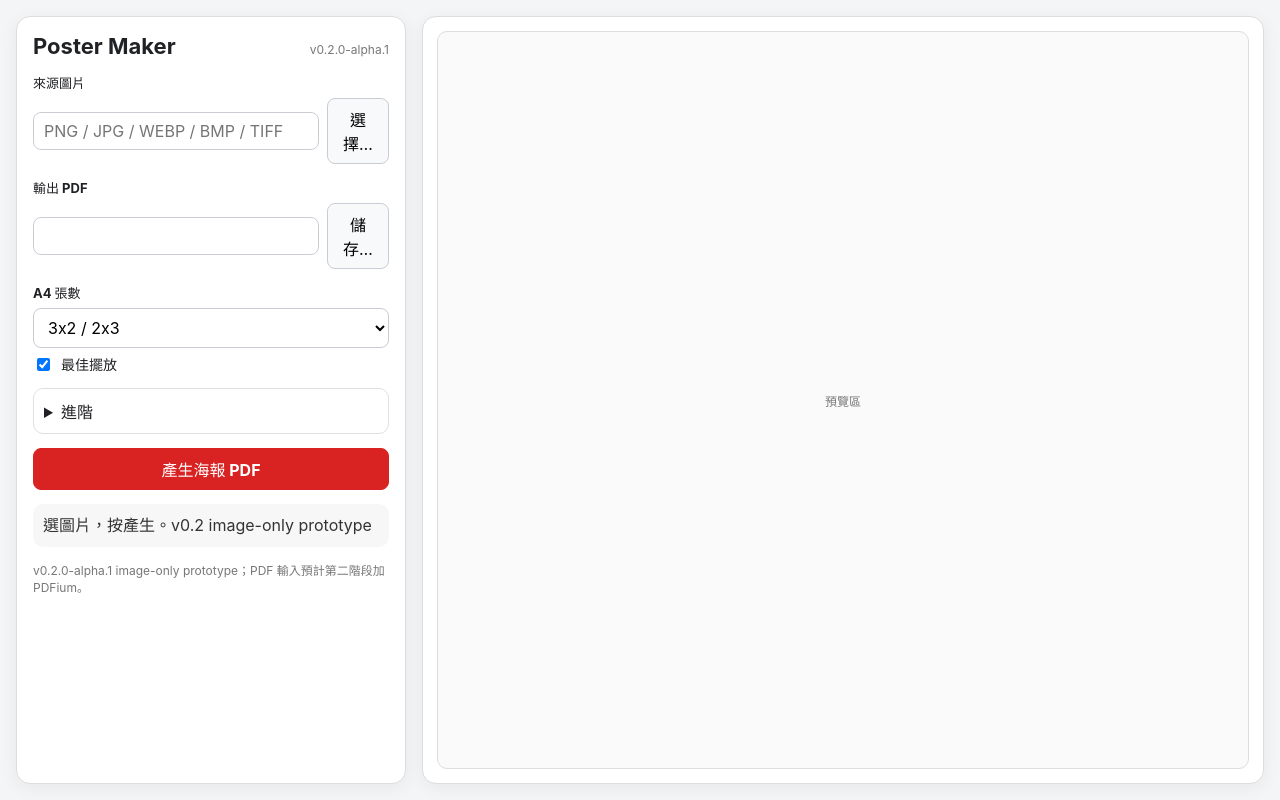
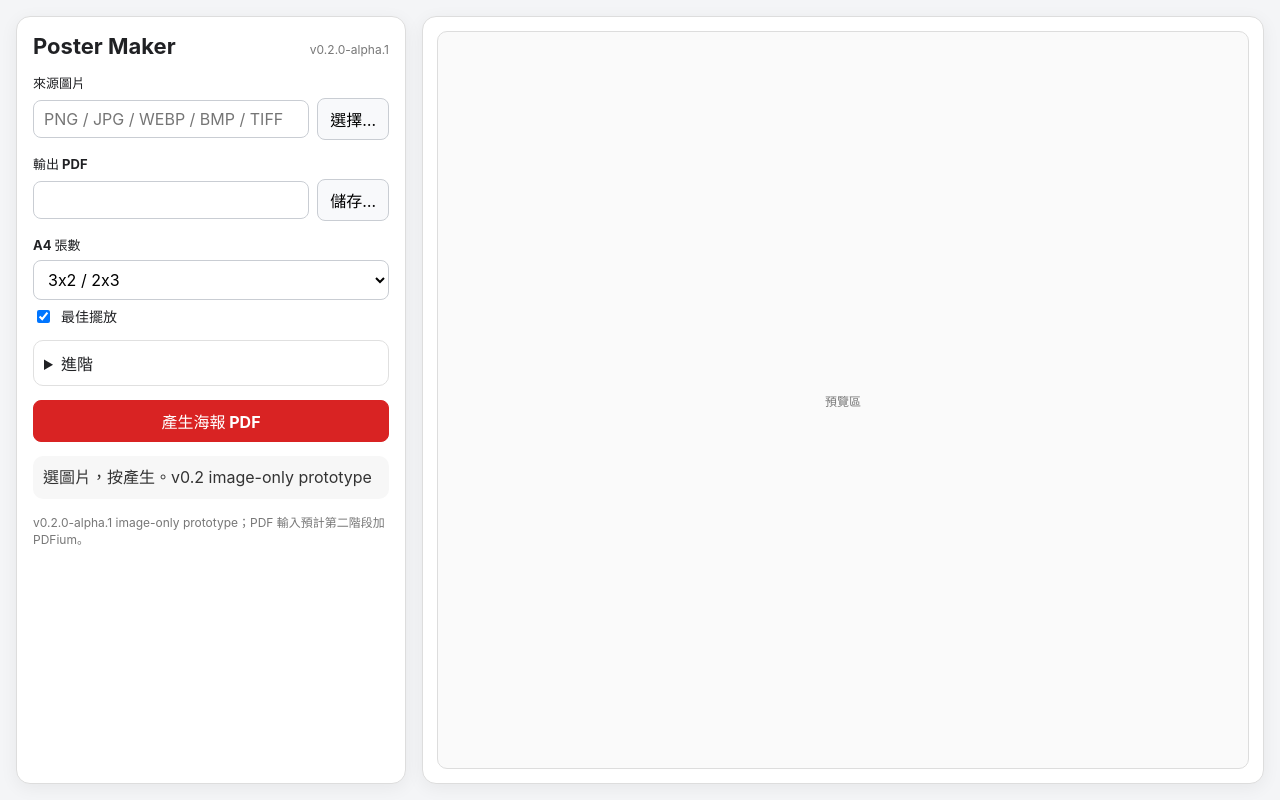
Before and after one commit to mics8128/poster-maker, a Svelte app: page / in a window 1280 px wide. Built offline with nearby package versions, Linux system fonts and the light colour scheme.

Commit message:
Fix Tauri dialog permissions and form layout

```diff
--- a/src/styles.css
+++ b/src/styles.css
@@ -34,7 +34,8 @@ h1 { font-size: 22px; margin: 0; }
 .header { display: flex; align-items: baseline; gap: 8px; }
 .field { display: flex; flex-direction: column; gap: 6px; }
 .label { font-weight: 650; font-size: 13px; }
-.row { display: flex; gap: 8px; align-items: center; }
+.row { display: grid; grid-template-columns: minmax(0, 1fr) auto; gap: 8px; align-items: center; }
+.row button { white-space: nowrap; }
 input, select {
   width: 100%;
   border: 1px solid #c9cdd3;
```
Also changed, not shown: src-tauri/capabilities/default.json (added, +11 -0 lines).
